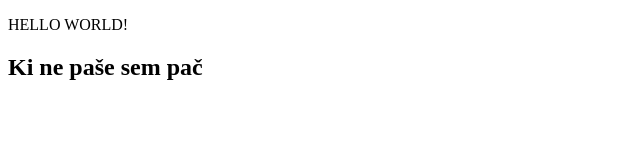
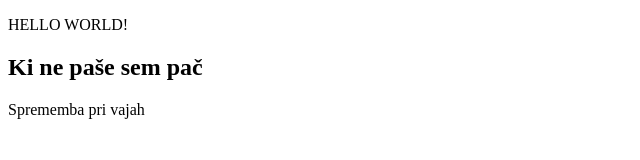
Before and after one commit to Acrysius/studentsTest, a plain HTML site: page index.html in a window 1280 px wide. Shown: the whole page, without its empty margins (0-640 px from the left). Drawn offline with Linux system fonts and the light colour scheme.

Commit message:
Študentom prikaz jadjaja

```diff
--- a/index.html
+++ b/index.html
@@ -8,5 +8,7 @@
 <body>
     <p>HELLO WORLD!</p>
     <h2>Ki ne paše sem pač</h2>
+
+    <p>Sprememba pri vajah</p>
 </body>
 </html>
```
